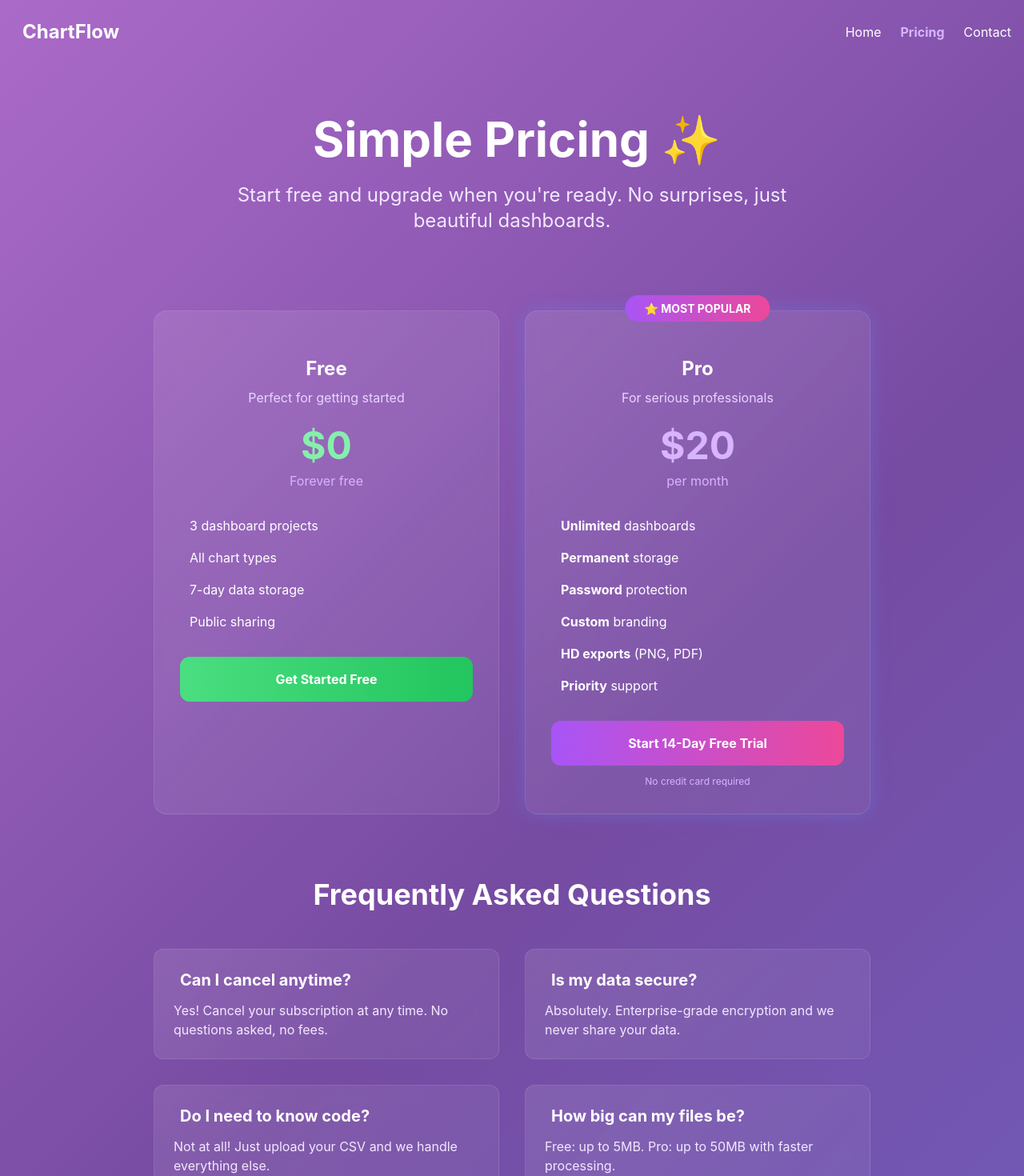
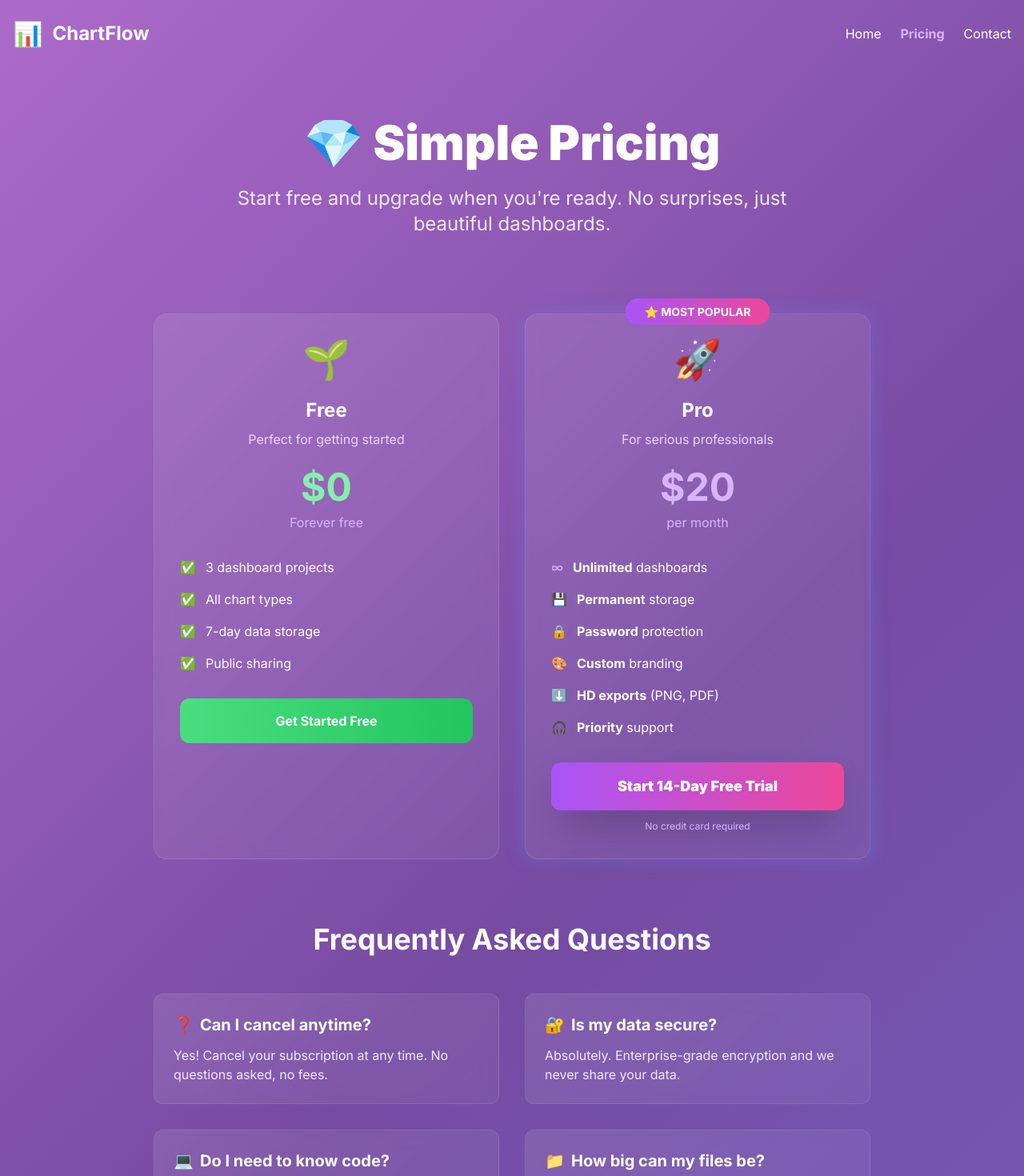
Before and after one commit to bentenavery/csv-dashboard-magic, a Next.js app: page /pricing in a window 1280 px wide. Shown: the top 1470 px of the page at 80% size. Built offline with nearby package versions, Linux system fonts and the light colour scheme.

Commit message:
BULLETPROOF PRICING PAGE: Self-contained with emojis, no external deps

```diff
--- a/pages/pricing.js
+++ b/pages/pricing.js
@@ -2,6 +2,12 @@ export default function Pricing() {
   return (
     <>
       <style jsx global>{`
+        @import url('https://fonts.googleapis.com/css2?family=Inter:wght@400;500;600;700;800;900&display=swap');
+
+        * {
+          font-family: 'Inter', -apple-system, BlinkMacSystemFont, 'Segoe UI', Roboto, sans-serif;
+        }
+
         .animated-gradient {
           background: linear-gradient(-45deg, #667eea, #764ba2, #f093fb, #f5576c);
           background-size: 400% 400%;
@@ -47,7 +53,7 @@ export default function Pricing() {
         <nav className="container mx-auto px-4 py-6">
           <div className="flex justify-between items-center">
             <div className="flex items-center space-x-3">
-              <i className="fas fa-chart-line text-3xl text-white"></i>
+              <span className="text-3xl">📊</span>
               <span className="text-2xl font-bold">ChartFlow</span>
             </div>
             <div className="hidden md:flex space-x-6">
@@ -60,16 +66,16 @@ export default function Pricing() {
 
         {/* Header */}
         <div className="container mx-auto px-4 py-16 text-center">
-          <h1 className="text-4xl md:text-6xl font-bold mb-6">
-            <i className="fas fa-gem text-purple-300 mr-3"></i>
-            Simple Pricing ✨
+          <h1 className="text-4xl md:text-6xl font-black mb-6">
+            <span className="text-purple-300 mr-3">💎</span>
+            Simple Pricing
           </h1>
           <p className="text-xl md:text-2xl text-purple-100 max-w-3xl mx-auto mb-8">
             Start free and upgrade when you're ready. No surprises, just beautiful dashboards.
           </p>
         </div>
 
-        {/* Pricing Plans - Only Free and Pro */}
+        {/* Pricing Plans */}
         <div className="container mx-auto px-4 pb-20">
           <div className="grid md:grid-cols-2 gap-8 max-w-4xl mx-auto">
 
@@ -77,7 +83,7 @@ export default function Pricing() {
             <div className="card-gradient rounded-2xl p-8 hover-scale">
               <div className="text-center">
                 <div className="mb-6">
-                  <i className="fas fa-seedling text-5xl text-green-300"></i>
+                  <span className="text-5xl">🌱</span>
                 </div>
 
                 <h3 className="text-2xl font-bold mb-2">Free</h3>
@@ -92,19 +98,19 @@ export default function Pricing() {
 
                 <ul className="text-left space-y-4 mb-8">
                   <li className="flex items-center">
-                    <i className="fas fa-check text-green-300 mr-3 flex-shrink-0"></i>
+                    <span className="text-green-300 mr-3 flex-shrink-0">✅</span>
                     <span>3 dashboard projects</span>
                   </li>
                   <li className="flex items-center">
-                    <i className="fas fa-check text-green-300 mr-3 flex-shrink-0"></i>
+                    <span className="text-green-300 mr-3 flex-shrink-0">✅</span>
                     <span>All chart types</span>
                   </li>
                   <li className="flex items-center">
-                    <i className="fas fa-check text-green-300 mr-3 flex-shrink-0"></i>
+                    <span className="text-green-300 mr-3 flex-shrink-0">✅</span>
                     <span>7-day data storage</span>
                   </li>
                   <li className="flex items-center">
-                    <i className="fas fa-check text-green-300 mr-3 flex-shrink-0"></i>
+                    <span className="text-green-300 mr-3 flex-shrink-0">✅</span>
                     <span>Public sharing</span>
                   </li>
                 </ul>
@@ -125,7 +131,7 @@ export default function Pricing() {
 
               <div className="text-center">
                 <div className="mb-6">
-                  <i className="fas fa-rocket text-5xl text-purple-300"></i>
+                  <span className="text-5xl">🚀</span>
                 </div>
 
                 <h3 className="text-2xl font-bold mb-2">Pro</h3>
@@ -140,32 +146,32 @@ export default function Pricing() {
 
                 <ul className="text-left space-y-4 mb-8">
                   <li className="flex items-center">
-                    <i className="fas fa-infinity text-purple-300 mr-3 flex-shrink-0"></i>
+                    <span className="text-purple-300 mr-3 flex-shrink-0">∞</span>
                     <span><strong>Unlimited</strong> dashboards</span>
                   </li>
                   <li className="flex items-center">
-                    <i className="fas fa-database text-purple-300 mr-3 flex-shrink-0"></i>
+                    <span className="text-purple-300 mr-3 flex-shrink-0">💾</span>
                     <span><strong>Permanent</strong> storage</span>
                   </li>
                   <li className="flex items-center">
-                    <i className="fas fa-lock text-purple-300 mr-3 flex-shrink-0"></i>
+                    <span className="text-purple-300 mr-3 flex-shrink-0">🔒</span>
                     <span><strong>Password</strong> protection</span>
                   </li>
                   <li className="flex items-center">
-                    <i className="fas fa-palette text-purple-300 mr-3 flex-shrink-0"></i>
+                    <span className="text-purple-300 mr-3 flex-shrink-0">🎨</span>
                     <span><strong>Custom</strong> branding</span>
                   </li>
                   <li className="flex items-center">
-                    <i className="fas fa-download text-purple-300 mr-3 flex-shrink-0"></i>
+                    <span className="text-purple-300 mr-3 flex-shrink-0">⬇️</span>
                     <span><strong>HD exports</strong> (PNG, PDF)</span>
                   </li>
                   <li className="flex items-center">
-                    <i className="fas fa-headset text-purple-300 mr-3 flex-shrink-0"></i>
+                    <span className="text-purple-300 mr-3 flex-shrink-0">🎧</span>
                     <span><strong>Priority</strong> support</span>
                   </li>
                 </ul>
 
-                <button className="w-full bg-gradient-to-r from-purple-500 to-pink-500 text-white font-bold py-4 px-6 rounded-xl hover:from-purple-600 hover:to-pink-600 transition-all">
+                <button className="w-full bg-gradient-to-r from-purple-500 to-pink-500 text-white font-black py-4 px-6 rounded-xl hover:from-purple-600 hover:to-pink-600 transition-all text-lg shadow-2xl">
                   Start 14-Day Free Trial
                 </button>
                 <p className="text-xs text-purple-300 mt-3">No credit card required</p>
@@ -182,7 +188,7 @@ export default function Pricing() {
             <div className="grid md:grid-cols-2 gap-8">
               <div className="card-gradient rounded-xl p-6">
                 <h3 className="text-xl font-bold mb-3">
-                  <i className="fas fa-question-circle text-purple-300 mr-2"></i>
+                  <span className="text-purple-300 mr-2">❓</span>
                   Can I cancel anytime?
                 </h3>
                 <p className="text-purple-100">
@@ -192,7 +198,7 @@ export default function Pricing() {
 
               <div className="card-gradient rounded-xl p-6">
                 <h3 className="text-xl font-bold mb-3">
-                  <i className="fas fa-question-circle text-purple-300 mr-2"></i>
+                  <span className="text-purple-300 mr-2">🔐</span>
                   Is my data secure?
                 </h3>
                 <p className="text-purple-100">
@@ -202,7 +208,7 @@ export default function Pricing() {
 
               <div className="card-gradient rounded-xl p-6">
                 <h3 className="text-xl font-bold mb-3">
-                  <i className="fas fa-question-circle text-purple-300 mr-2"></i>
+                  <span className="text-purple-300 mr-2">💻</span>
                   Do I need to know code?
                 </h3>
                 <p className="text-purple-100">
@@ -212,7 +218,7 @@ export default function Pricing() {
 
               <div className="card-gradient rounded-xl p-6">
                 <h3 className="text-xl font-bold mb-3">
-                  <i className="fas fa-question-circle text-purple-300 mr-2"></i>
+                  <span className="text-purple-300 mr-2">📁</span>
                   How big can my files be?
                 </h3>
                 <p className="text-purple-100">
@@ -226,7 +232,7 @@ export default function Pricing() {
         {/* Footer */}
         <footer className="container mx-auto px-4 py-12 text-center border-t border-white/10">
           <div className="flex items-center justify-center space-x-3 mb-4">
-            <i className="fas fa-chart-line text-2xl text-purple-300"></i>
+            <span className="text-2xl">📊</span>
             <span className="text-xl font-bold">ChartFlow</span>
           </div>
           <p className="text-purple-300">Turn your data into beautiful charts that flow ✨</p>
```
Also changed, not shown: 5 other files (tests, documents, lock files or other folders).
